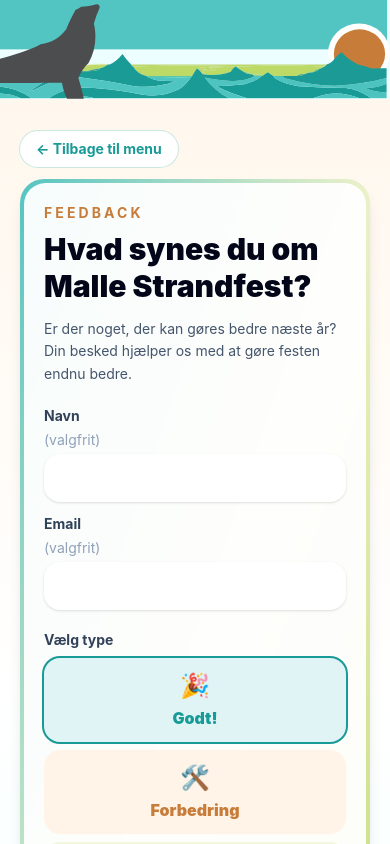
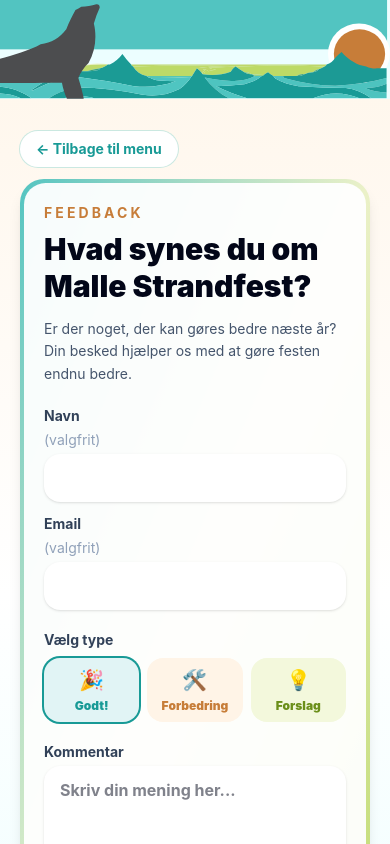
Before and after one commit to simzdk/sennelsapp, a SvelteKit app: page / in a window 390 px wide. Both pictures are taken after a click on the button 272 px from the left and 411 px from the top of the page. Shown: the top 844 px of the page. Built offline with nearby package versions, Linux system fonts and the light colour scheme.

Commit message:
Align mobile menu and feedback options

```diff
--- a/src/routes/+page.server.ts
+++ b/src/routes/+page.server.ts
@@ -54,8 +54,11 @@ export const actions = {
 		}
 
 		if (!env.SMTP2GO_API_KEY) {
+			console.error('SMTP2GO_API_KEY is missing from runtime environment');
 			return fail(500, { feedbackError: 'Feedback kan ikke sendes endnu. SMTP2GO mangler opsætning.', name, email, type, comment });
 		}
+
+		console.info('SMTP2GO_API_KEY is present in runtime environment');
 
 		const selectedType = feedbackTypes[type];
 		const html = `
--- a/src/routes/+page.svelte
+++ b/src/routes/+page.svelte
@@ -101,24 +101,24 @@
 					<div class="mt-6 grid grid-cols-2 gap-2 sm:gap-3">
 						<button
 							type="button"
-							class="group rounded-3xl bg-[#E1F4F5] p-3 text-left ring-1 ring-[#52C4C1]/35 transition hover:-translate-y-0.5 hover:shadow-lg active:scale-[0.99] sm:p-5"
+							class="group flex min-h-56 flex-col rounded-3xl bg-[#E1F4F5] p-3 text-left ring-1 ring-[#52C4C1]/35 transition hover:-translate-y-0.5 hover:shadow-lg active:scale-[0.99] sm:min-h-64 sm:p-5"
 							onclick={openStrandfest}
 						>
 							<span class="flex size-12 items-center justify-center rounded-2xl bg-[#189A96] text-2xl shadow-sm sm:size-14 sm:text-3xl">📅</span>
 							<span class="mt-4 block text-lg font-black leading-tight text-slate-950 sm:text-2xl">Malle Strandfest</span>
-							<span class="mt-2 block text-xs leading-relaxed text-slate-600 sm:text-sm">Se programmet og din huskeliste.</span>
-							<span class="mt-4 inline-flex rounded-full bg-white px-2.5 py-1 text-[10px] font-black uppercase tracking-wide text-[#189A96] ring-1 ring-[#52C4C1]/30 sm:px-3 sm:text-xs">Åbn program</span>
+							<span class="mt-2 block flex-1 text-xs leading-relaxed text-slate-600 sm:text-sm">Se programmet og din huskeliste.</span>
+							<span class="mt-4 inline-flex w-fit rounded-full bg-white px-2.5 py-1 text-[10px] font-black uppercase tracking-wide text-[#189A96] ring-1 ring-[#52C4C1]/30 sm:px-3 sm:text-xs">Åbn program</span>
 						</button>
 
 						<button
 							type="button"
-							class="group rounded-3xl bg-[#FFF4E7] p-3 text-left ring-1 ring-[#C77D39]/25 transition hover:-translate-y-0.5 hover:shadow-lg active:scale-[0.99] sm:p-5"
+							class="group flex min-h-56 flex-col rounded-3xl bg-[#FFF4E7] p-3 text-left ring-1 ring-[#C77D39]/25 transition hover:-translate-y-0.5 hover:shadow-lg active:scale-[0.99] sm:min-h-64 sm:p-5"
 							onclick={openFeedback}
 						>
 							<span class="flex size-12 items-center justify-center rounded-2xl bg-[#C77D39] text-2xl shadow-sm sm:size-14 sm:text-3xl">💬</span>
 							<span class="mt-4 block text-lg font-black leading-tight text-slate-950 sm:text-2xl">Feedback</span>
-							<span class="mt-2 block text-xs leading-relaxed text-slate-600 sm:text-sm">Fortæl hvad der virker eller kan blive bedre.</span>
-							<span class="mt-4 inline-flex rounded-full bg-white px-2.5 py-1 text-[10px] font-black uppercase tracking-wide text-[#C77D39] ring-1 ring-[#C77D39]/25 sm:px-3 sm:text-xs">Giv feedback</span>
+							<span class="mt-2 block flex-1 text-xs leading-relaxed text-slate-600 sm:text-sm">Fortæl hvad der virker eller kan blive bedre.</span>
+							<span class="mt-4 inline-flex w-fit rounded-full bg-white px-2.5 py-1 text-[10px] font-black uppercase tracking-wide text-[#C77D39] ring-1 ring-[#C77D39]/25 sm:px-3 sm:text-xs">Giv feedback</span>
 						</button>
 					</div>
 				</div>
@@ -152,21 +152,21 @@
 
 					<fieldset class="mt-5">
 						<legend class="text-sm font-bold text-slate-700">Vælg type</legend>
-						<div class="mt-2 grid gap-2 sm:grid-cols-3">
-							<label class="cursor-pointer rounded-2xl bg-[#E1F4F5] p-3 text-center ring-2 ring-transparent transition has-[:checked]:ring-[#189A96]">
+						<div class="mt-2 grid grid-cols-3 gap-2">
+							<label class="cursor-pointer rounded-2xl bg-[#E1F4F5] p-2 text-center ring-2 ring-transparent transition has-[:checked]:ring-[#189A96] sm:p-3">
 								<input class="sr-only" type="radio" name="type" value="good" bind:group={feedbackType} />
-								<span class="block text-2xl">🎉</span>
-								<span class="mt-1 block font-black text-[#189A96]">Godt!</span>
+								<span class="block text-xl sm:text-2xl">🎉</span>
+								<span class="mt-1 block text-xs font-black text-[#189A96] sm:text-base">Godt!</span>
 							</label>
-							<label class="cursor-pointer rounded-2xl bg-[#FFF4E7] p-3 text-center ring-2 ring-transparent transition has-[:checked]:ring-[#C77D39]">
+							<label class="cursor-pointer rounded-2xl bg-[#FFF4E7] p-2 text-center ring-2 ring-transparent transition has-[:checked]:ring-[#C77D39] sm:p-3">
 								<input class="sr-only" type="radio" name="type" value="improvement" bind:group={feedbackType} />
-								<span class="block text-2xl">🛠️</span>
-								<span class="mt-1 block font-black text-[#C77D39]">Forbedring</span>
+								<span class="block text-xl sm:text-2xl">🛠️</span>
+								<span class="mt-1 block text-xs font-black text-[#C77D39] sm:text-base">Forbedring</span>
 							</label>
-							<label class="cursor-pointer rounded-2xl bg-[#F3F8DC] p-3 text-center ring-2 ring-transparent transition has-[:checked]:ring-[#6B8F1A]">
+							<label class="cursor-pointer rounded-2xl bg-[#F3F8DC] p-2 text-center ring-2 ring-transparent transition has-[:checked]:ring-[#6B8F1A] sm:p-3">
 								<input class="sr-only" type="radio" name="type" value="suggestion" bind:group={feedbackType} />
-								<span class="block text-2xl">💡</span>
-								<span class="mt-1 block font-black text-[#6B8F1A]">Forslag</span>
+								<span class="block text-xl sm:text-2xl">💡</span>
+								<span class="mt-1 block text-xs font-black text-[#6B8F1A] sm:text-base">Forslag</span>
 							</label>
 						</div>
 					</fieldset>
```
